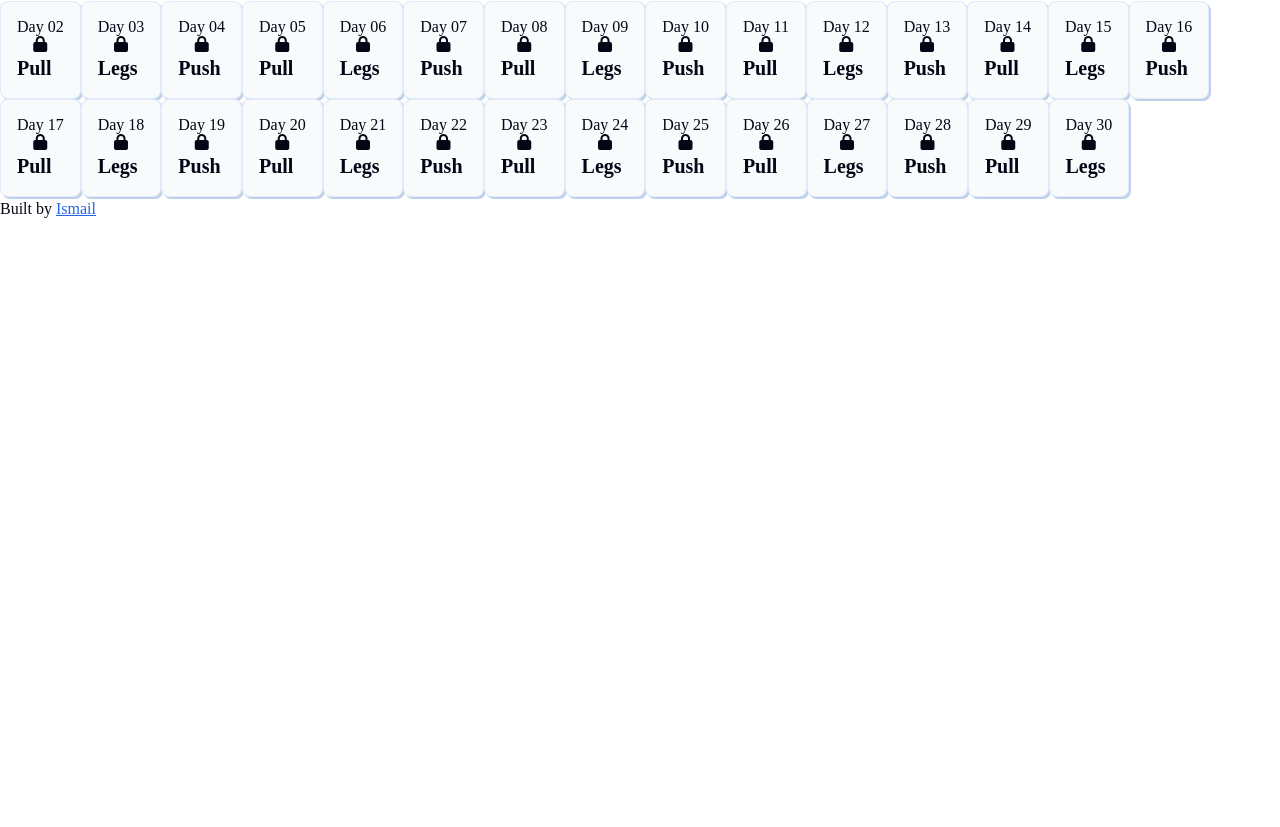
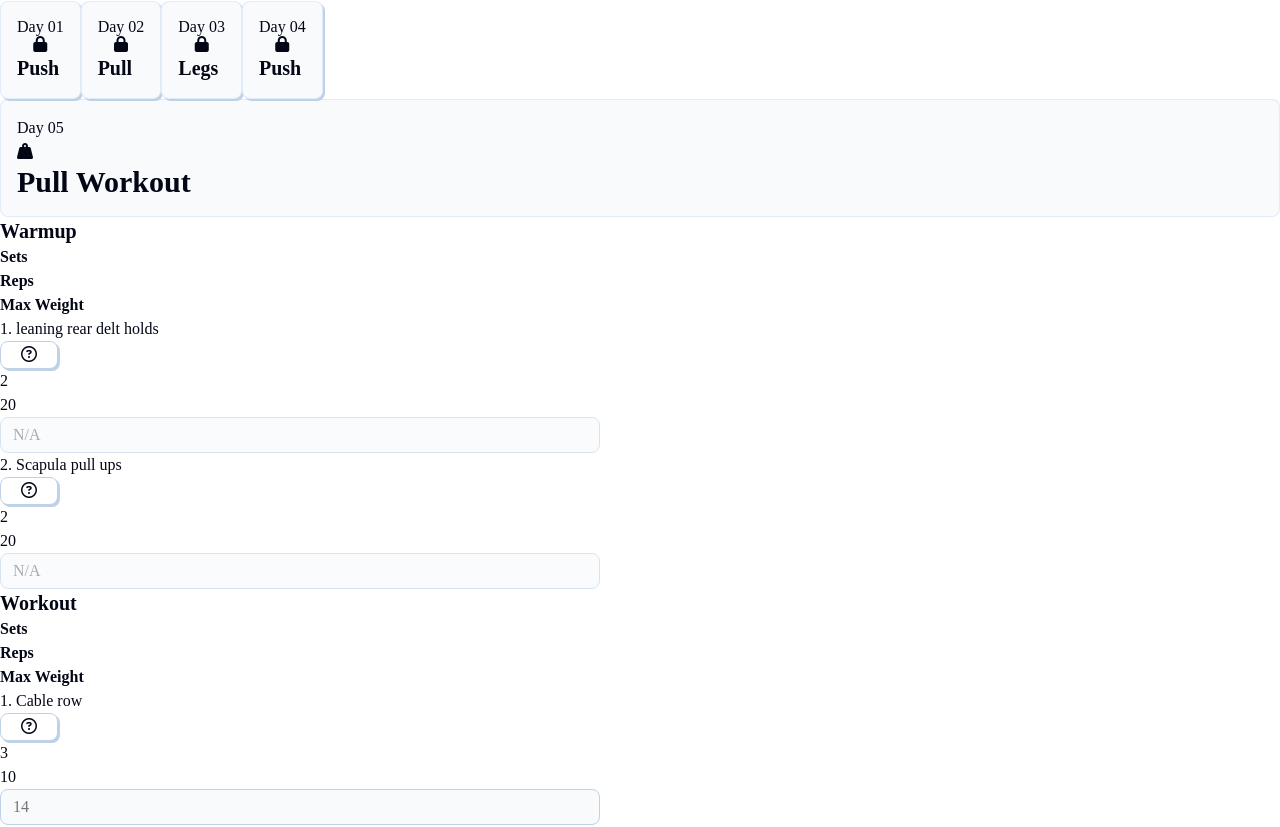
Before and after one commit to NetworkWarrior/brogram, a React (Vite) app: page / in a window 1280 px wide. Shown: the part 522-1349 px from the top of the page. Before the commit the page ends 800 px from the top, so only its background shows below. Built offline with nearby package versions, Linux system fonts and the light colour scheme; a web font is replaced by a local one.

Commit message:
Workout Card part-2

```diff
--- a/src/components/Grid.jsx
+++ b/src/components/Grid.jsx
@@ -3,7 +3,7 @@
 
 export default function Grid() {
     const isLocked = true
-    const selectedWorkout = 0
+    const selectedWorkout = 4
 
     return (
         <div className="training-grid-plan">
@@ -15,10 +15,20 @@
                 'Legs'
 
                 const trainingPlan = training_plan[workoutIndex]
+                const dayNum = ((workoutIndex / 8) <= 1) ? '0' + (workoutIndex + 1) : workoutIndex + 1
+                const icon =  workoutIndex % 3 === 0 ? (
+                    <i className='fa-solid fa-dumbbell'></i>
+                ) : (
+                    workout % 3 === 1 ? (
+                        <i className='fa-solid fa-weight-hanging'></i>
+                    ) : (
+                        <i className="fa-solid fa-bolt"></i>
+                    )
+                )
 
                 if (workoutIndex === selectedWorkout) {
                     return (
-                        <WorkoutCard key={workoutIndex}/>
+                        <WorkoutCard key={workoutIndex} trainingPlan={trainingPlan} type={type} workoutIndex={workoutIndex} icon={icon} dayNum={dayNum}/>
                     )
                 }
 
@@ -26,21 +36,11 @@
                 return (
                     <button className={'card plan-card  ' + (isLocked ? 'inactive' : '')} key={workoutIndex}>
                         <div className='plan-card-header'>
-                            <p>Day {((workoutIndex / 8) <= 1) ? '0' + (workoutIndex + 1) : workoutIndex + 1}</p>
+                            <p>Day {dayNum}</p>
                         </div>
                         {isLocked ? (
                             <i className="fa-solid fa-lock"></i>
-                        ) : (
-                            workoutIndex % 3 === 0 ? (
-                                <i className='fa-solid fa-dumbbell'></i>
-                            ) : (
-                                workout % 3 === 1 ? (
-                                    <i className='fa-solid fa-weight-hanging'></i>
-                                ) : (
-                                    <i className="fa-solid fa-bolt"></i>
-                                )
-                            )
-                        )}
+                        ) : (icon)}
                         <div className='plan-card-header'>
                             <h4><b>{type}</b></h4>
                         </div>
--- a/src/components/WorkoutCard.jsx
+++ b/src/components/WorkoutCard.jsx
@@ -1,5 +1,76 @@
-export default function WorkoutCard() {
+import React from 'react'
+export default function WorkoutCard(props) {
+    const {trainingPlan, workoutIndex, type, dayNum, icon} = props
+
+    const {warmup, workout} = trainingPlan || {}
+
     return(
-        <></>
+        <div className="workout-container">
+            <div className="workout-card card">
+                <div className="plan-card-header">
+                    <p>Day {dayNum}</p>
+                    {icon}
+                </div>
+                <div className="plan-card-header">
+                    <h2><b>{type} Workout</b></h2>
+                </div>
+            </div>
+
+            <div className="workout-grid">
+                <div className="exercise-name">
+                    <h4>Warmup</h4>
+                </div>
+                <h6>Sets</h6>
+                <h6>Reps</h6>
+                <h6 className="weight-input">Max Weight</h6>
+                {warmup.map((warmupExercise, warmupIndex) => {
+                    return (
+                        <React.Fragment key={warmupIndex}>
+                            <div className="exercise-name">
+                                <p>{warmupIndex + 1}. {warmupExercise.name}</p>
+                                <button className='help-icon'>
+                                    <i className='fa-regular fa-circle-question'></i>
+                                </button>
+                            </div>
+                            <p className='exercise-info'>{warmupExercise.sets}</p>
+                            <p className='exercise-info'>{warmupExercise.reps}</p>
+                            <input className='weight-input' placeholder="N/A" disabled/>
+                        </React.Fragment>
+                    )
+                })}
+            </div>
+
+
+
+            <div className="workout-grid">
+                <div className="exercise-name">
+                    <h4>Workout</h4>
+                </div>
+                <h6>Sets</h6>
+                <h6>Reps</h6>
+                <h6 className="weight-input">Max Weight</h6>
+                {workout.map((workoutExercise, workoutIndex) => {
+                    return (
+                        <React.Fragment key={workoutIndex}>
+                            <div className="exercise-name">
+                                <p>{workoutIndex + 1}. {workoutExercise.name}</p>
+                            </div>
+                            <button className='help-icon'>
+                                    <i className='fa-regular fa-circle-question'></i>
+                                </button>
+                            <p className='exercise-info'>{workoutExercise.sets}</p>
+                            <p className='exercise-info'>{workoutExercise.reps}</p>
+                            <input className='weight-input' placeholder="14"/>
+                        </React.Fragment>
+                    )
+                })}
+            </div>
+
+
+            <div className='wokrout-buttons'>
+                <button>Save & Exit</button>
+                <button disabled={true}>Complete</button>
+            </div>
+        </div>
     )
 }
```
